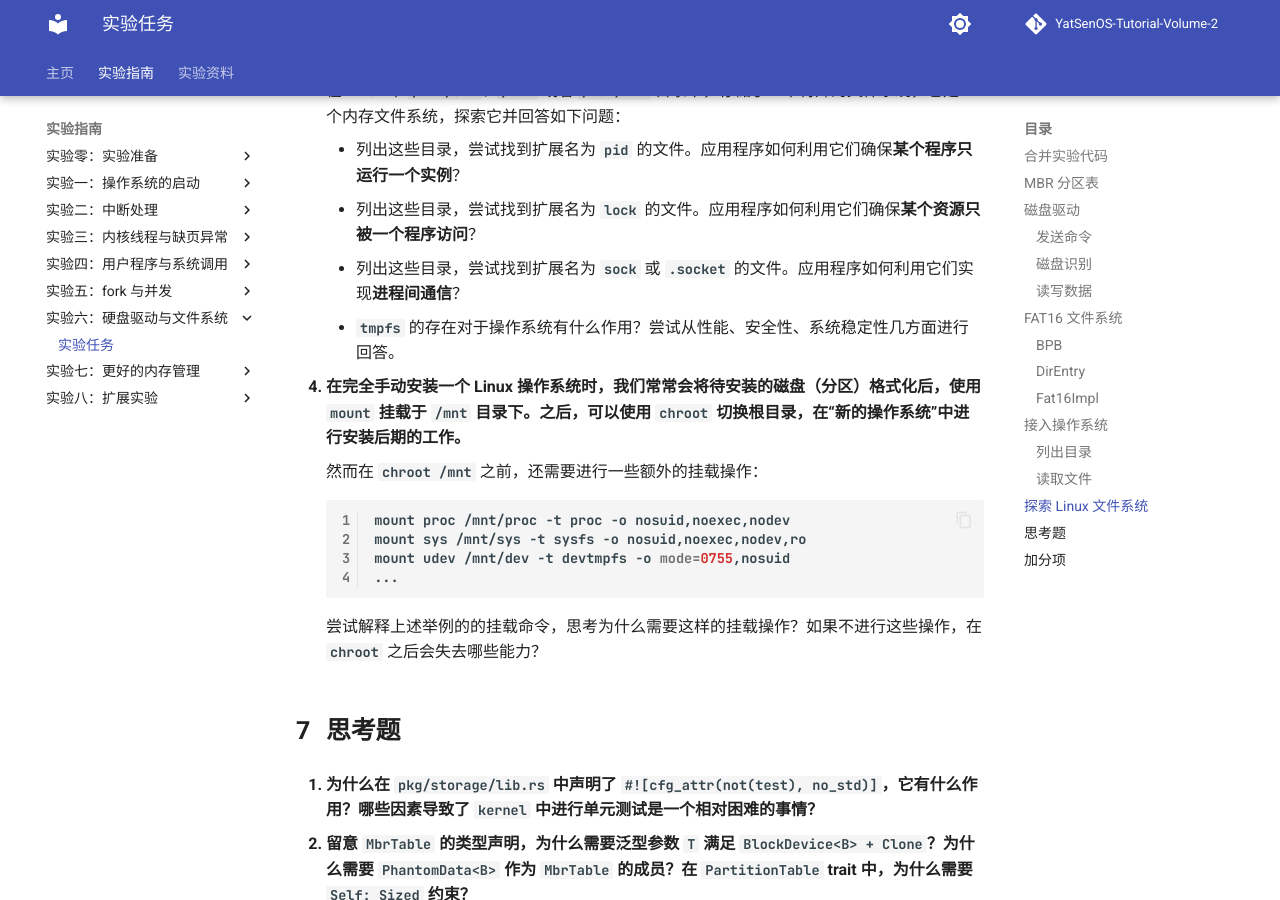
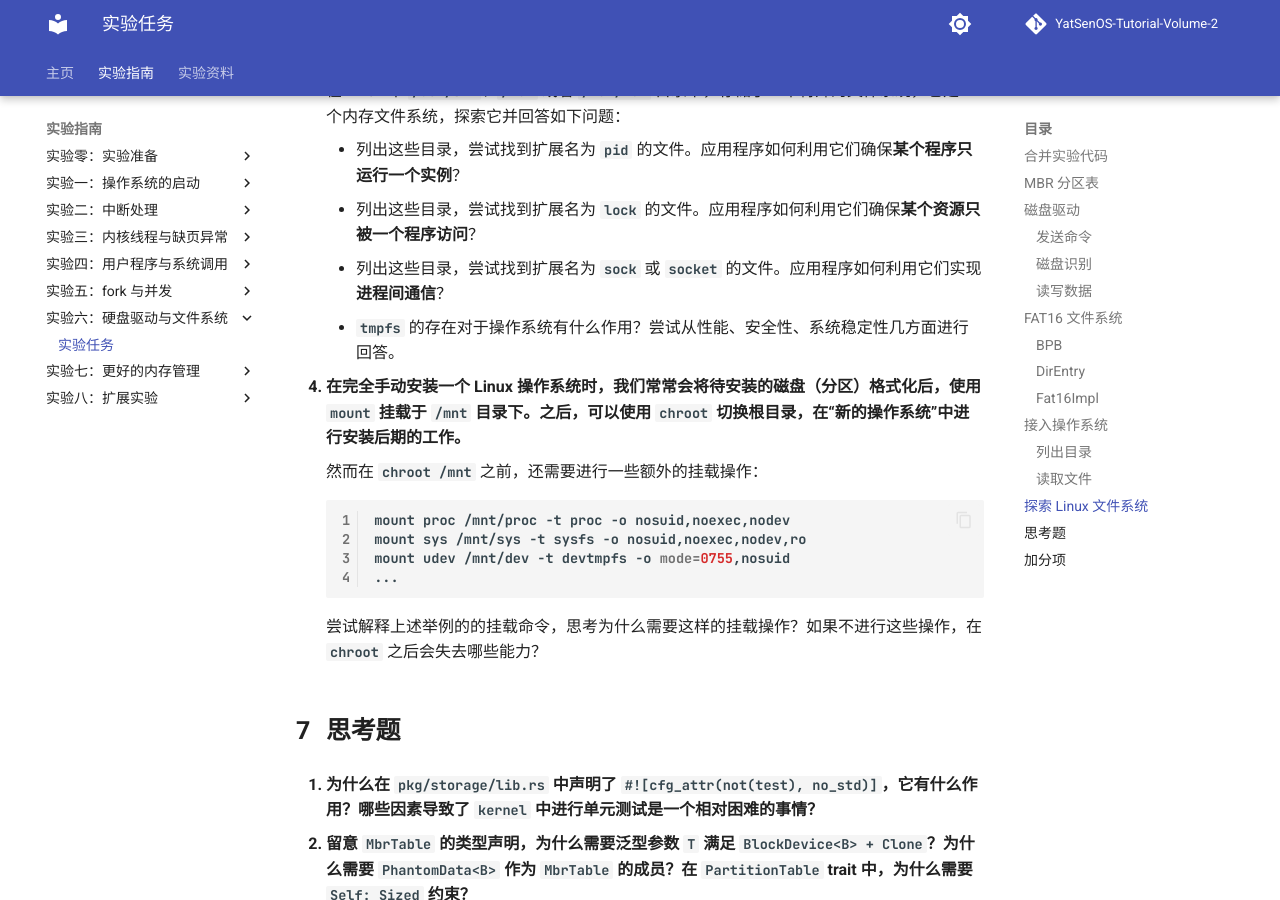
Before and after one commit to YatSenOS/YatSenOS-Tutorial-Volume-2, an MkDocs documentation site: the page built from docs/labs/0x06/tasks.md, in a window 1280 px wide and 900 px high, scrolled down 11303 px. Built offline with MkDocs 1.6.1 and Material for MkDocs 9.7.7, drawn with Linux system fonts in a browser that asks for light colours; comment, search, counter and statistics services are not loaded.

Commit message:
wip(lab/6): update

```diff
--- a/docs/labs/0x06/tasks.md
+++ b/docs/labs/0x06/tasks.md
@@ -368,7 +368,7 @@
 
     - 列出这些目录，尝试找到扩展名为 `pid` 的文件。应用程序如何利用它们确保**某个程序只运行一个实例**？
     - 列出这些目录，尝试找到扩展名为 `lock` 的文件。应用程序如何利用它们确保**某个资源只被一个程序访问**？
-    - 列出这些目录，尝试找到扩展名为 `sock` 或 `.socket` 的文件。应用程序如何利用它们实现**进程间通信**？
+    - 列出这些目录，尝试找到扩展名为 `sock` 或 `socket` 的文件。应用程序如何利用它们实现**进程间通信**？
     - `tmpfs` 的存在对于操作系统有什么作用？尝试从性能、安全性、系统稳定性几方面进行回答。
 
 4. 在完全手动安装一个 Linux 操作系统时，我们常常会将待安装的磁盘（分区）格式化后，使用 `mount` 挂载于 `/mnt` 目录下。之后，可以使用 `chroot` 切换根目录，在“新的操作系统”中进行安装后期的工作。
```
